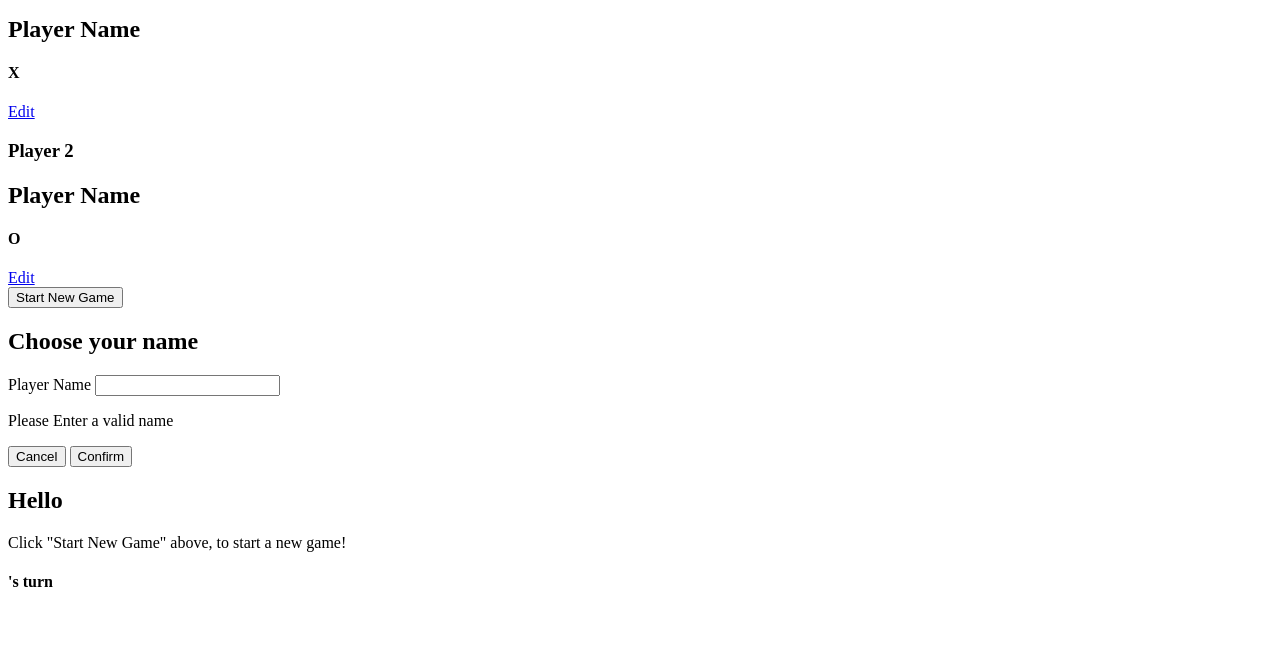
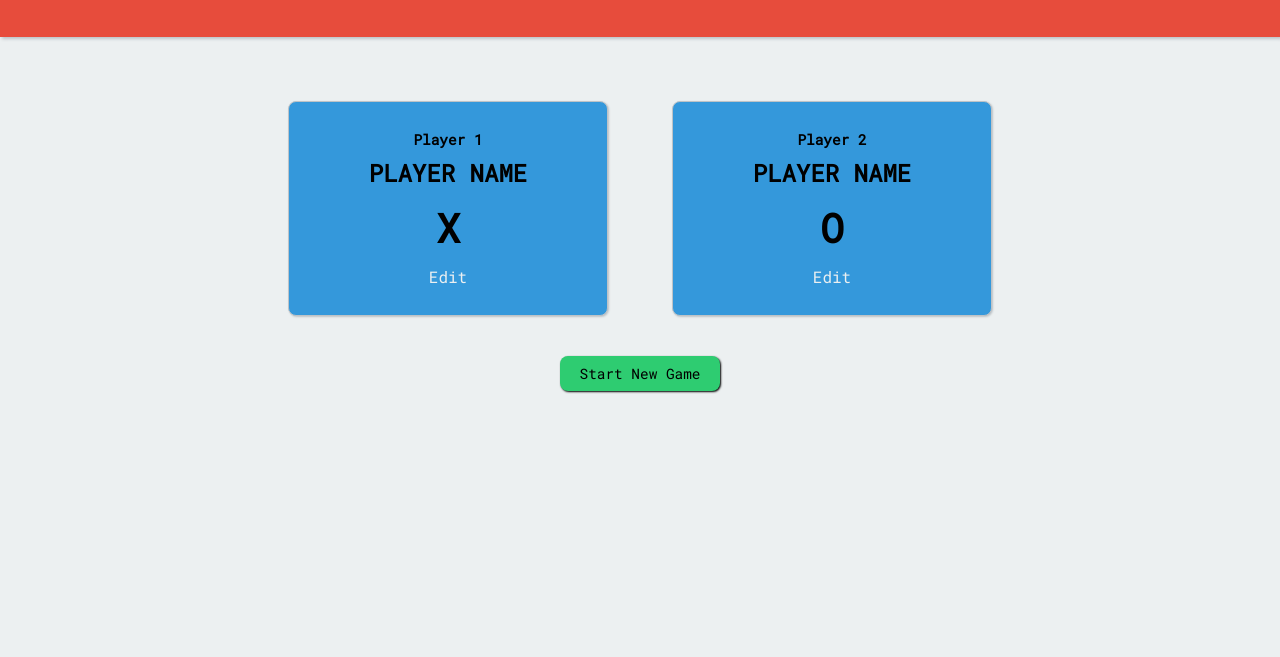
Before and after one commit to Gurlly/web-projects, a plain HTML site: page index.html in a window 1280 px wide. Shown: the part 143-800 px from the top of the page. Drawn offline with Linux system fonts and the light colour scheme; the site is published under a folder, as on GitHub Pages, so addresses that start at the root find nothing.

Commit message:
version 1 bug = minor changes

```diff
--- a/index.html
+++ b/index.html
@@ -7,11 +7,11 @@
     <link rel="icon" href="/resources/favicon.ico" type="image/x-icon" />
 
     <!--CSS style-->
-    <link rel="stylesheet" href="/styles/styles.css" />
+    <link rel="stylesheet" href="./styles/styles.css" />
 
     <!--Scripts-->
-    <script src="/scripts/script.js" defer></script>
-    <script src="/scripts/TicTacToe.js" defer></script>
+    <script src="./scripts/script.js" defer></script>
+    <script src="./scripts/TicTacToe.js" defer></script>
   </head>
   <body>
     <header>
```
